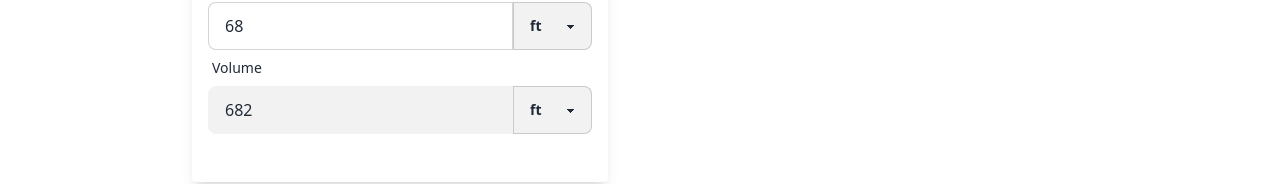
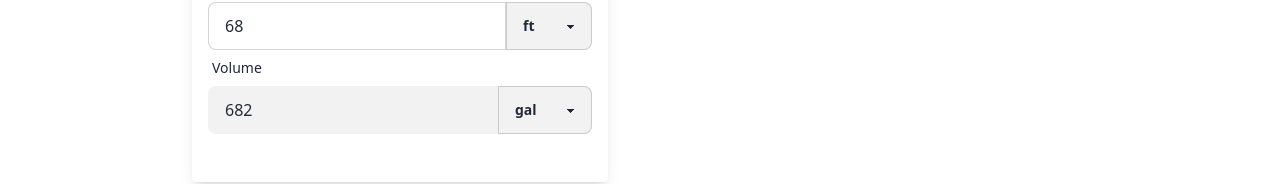
Before and after one commit to mama4294/ChemECalcs, a Next.js app in the folder chem_e_calc/: page /geometry in a window 1280 px wide. Shown: the part 430-614 px from the top of the page. Built offline with nearby package versions, Linux system fonts and the light colour scheme.

Commit message:
adds unit conversion library and types

```diff
--- a/chem_e_calc/package.json
+++ b/chem_e_calc/package.json
@@ -9,6 +9,7 @@
     "lint": "next lint"
   },
   "dependencies": {
+    "convert-units": "^2.3.4",
     "daisyui": "^2.31.0",
     "next": "12.3.1",
     "react": "18.2.0",
--- a/chem_e_calc/src/pages/geometry.tsx
+++ b/chem_e_calc/src/pages/geometry.tsx
@@ -1,6 +1,8 @@
 import Link from "next/link"
-import { type } from "os"
 import { useState } from "react"
+import { units, Units, convertUnits } from "../../utils/units"
+
+
 
 const Geometry = () =>{
     return(
@@ -39,10 +41,12 @@ const SectionContainer = () =>{
     {
         id: 1,
         name: 'diameter',
+        unitType: 'length',
         type: 'number',
         placeholder: 'enter value',
         label: "Diameter",
         displayValue: {value: 68, unit: "ft"},
+        convertedValue: {value: 0, unit: "m"},
         solveable: true,
         selectiontext: "Solve for Diameter",
         selected: false,
@@ -50,10 +54,12 @@ const SectionContainer = () =>{
     {
         id: 2,
         name: 'height',
+        unitType: 'length',
         type: 'number',
         placeholder: 'enter value',
         label: "Height",
         displayValue: {value: 68, unit: "ft"},
+        convertedValue: {value: 0, unit: "m"},
         solveable: true,
         selectiontext: "Solve for Height",
         selected: false,
@@ -61,10 +67,12 @@ const SectionContainer = () =>{
     {
         id: 3,
         name: 'volume',
+        unitType: 'volume',
         type: 'number',
         placeholder: 'enter value',
         label: "Volume",
         displayValue: {value: 682, unit: "gal"},
+        convertedValue: {value: 0, unit: "m3"},
         solveable: true,
         selectiontext: "Solve for Voluem",
         selected: true,
@@ -81,8 +89,12 @@ const changeSolveSelection = (id: number):void =>{
 
 const changeUnit = (id: number, unit: string):void =>{
     const newArr = values.map((o)=>{
-        const existingValue = o.displayValue.value
-        if(o.id === id) return {...o, displayValue: {value: existingValue, unit: unit}}
+        if(o.id === id){
+            const existingValue = o.displayValue.value
+            const convertedValue = convertUnits({value: existingValue, fromUnit: unit, toUnit: o.convertedValue.unit})
+            console.log(`${existingValue} ${unit} is ${convertedValue} ${o.convertedValue.unit}`)
+            return {...o, displayValue: {value: existingValue, unit: unit}}
+        }
         else return o;
     })
     setValues(newArr)
@@ -90,8 +102,23 @@ const changeUnit = (id: number, unit: string):void =>{
 
 const changeValue = (id: number, value: number):void =>{
     const newArr = values.map((o)=>{
-        const existingUnit = o.displayValue.unit
-        if(o.id === id) return {...o, displayValue: {value: value, unit: existingUnit}}
+        if(o.id === id){
+            const existingUnit = o.displayValue.unit
+            return {...o, displayValue: {value: value, unit: existingUnit}}
+        }
+        else return o;
+    })
+    setValues(newArr)
+}
+
+
+//Fix this
+const updateConvertedValue = (id: number, value: number):void =>{
+    const newArr = values.map((o)=>{
+        if(o.id === id){
+            const convertedUnit = o.convertedValue.unit
+            return {...o, convertedValue: {value: value, unit: convertedUnit}}
+        }
         else return o;
     })
     setValues(newArr)
@@ -122,7 +149,7 @@ type InputFieldProps = {
 
 
 const InputField = ({data, onChangeUnit, onChangeValue}:InputFieldProps) =>{
-    const {id, label, placeholder, type, selected, displayValue} = data
+    const {id, label, placeholder, type, selected, displayValue, unitType} = data
     const {value, unit} = displayValue;
 
     return(
@@ -133,10 +160,9 @@ const InputField = ({data, onChangeUnit, onChangeValue}:InputFieldProps) =>{
         <label className="input-group">
             <input className="input input-bordered w-full" type={type} value={value} placeholder={placeholder} disabled={selected} onChange={(e)=>onChangeValue(id, Number(e.target.value))}/>
             <select className="select input-bordered bg-base-200 text-base-content" value={unit} onChange={(e)=>onChangeUnit(id, e.target.value)}>
-                <option>ft</option>
-                <option>in</option>
-                <option>cm</option>
-                <option>m</option>
+                {units[unitType as keyof Units].map((unitOption: string)=>{
+                    return <option>{unitOption}</option>
+                })}
             </select>
      </label>
     </div>
@@ -147,10 +173,16 @@ const InputField = ({data, onChangeUnit, onChangeValue}:InputFieldProps) =>{
 type InputType = {
     id: number
     name: string,
+    unitType: string,
     type: string,
     placeholder: string,
     label: string,
     displayValue:
+    {
+        value: number,
+        unit: string
+    },
+    convertedValue:
     {
         value: number,
         unit: string
--- /dev/null
+++ b/chem_e_calc/utils/units.ts
@@ -0,0 +1,146 @@
+let convert = require('convert-units')
+
+export const convertUnits = ({value, fromUnit, toUnit}:{value:number, fromUnit:string, toUnit:string}) =>{
+    return convert(value).from(fromUnit).to(toUnit)
+}
+
+
+export interface Units {
+    mass: string[],
+    volume: string[],
+    length: string[],
+    area: string[],
+    flowrate: string[],
+    temperature: string[],
+    speed: string[],
+    pressure: string[],
+    voltage: string[],
+    current: string[],
+    power: string[],
+}
+
+export const units = {
+    mass: [
+        "mg",
+        "g",
+        "kg",
+        "oz",
+        "lb",
+        "mt",
+        "t",
+    ],
+    volume: [
+        "mm3",
+        "cm3",
+        "ml",
+        "l",
+        "m3",
+        "km3",
+        "tsp",
+        "Tbs",
+        "in3",
+        "fl-oz",
+        "cup",
+        "pnt",
+        "qt",
+        "gal",
+        "ft3",
+        "yd3",
+    ],
+    length: [
+        "mm",
+        "cm",
+        "m",
+        "in",
+        "ft",
+        "mi",
+    ],
+    area:[
+        "mm2",
+        "cm2",
+        "m2",
+        "ha",
+        "km2",
+        "in2",
+        "ft2",
+        "mi2",
+    ],
+    flowrate:[
+        "mm3/s",
+        "cm3/s",
+        "ml/s",
+        "l/s",
+        "l/min",
+        "l/h",
+        "kl/s",
+        "kl/min",
+        "kl/h",
+        "m3/s",
+        "m3/min",
+        "m3/h",
+        "km3/s",
+        "tsp/s",
+        "Tbs/s",
+        "in3/s",
+        "in3/min",
+        "in3/h",
+        "fl-oz/s",
+        "fl-oz/min",
+        "fl-oz/h",
+        "cup/s",
+        "pnt/s",
+        "pnt/min",
+        "pnt/h",
+        "qt/s",
+        "gal/s",
+        "gal/min",
+        "gal/h",
+        "ft3/s",
+        "ft3/min",
+        "ft3/h",
+        "yd3/s",
+        "yd3/min",
+        "yd3/h'",
+    ],
+    temperature: [
+        "C",
+        "F",
+        "K",
+        "R",
+    ],
+    speed: [
+        "m/s",
+        "km/h",
+        "m/h",
+        "knot",
+        "ft/s",
+            ],
+    pressure: [
+        "Pa",
+        "hPa",
+        "kPa",
+        "MPa",
+        "bar",
+        "torr",
+        "psi",
+        "ksi",
+    ],
+    voltage: [
+        "V",
+        "mV",
+        "kV",
+    ],
+    current: [
+        "A",
+        "mA",
+        "kA",
+    ],
+    power: [
+        "W",
+        "mW",
+        "kW",
+        "MW",
+        "GW",
+    ]
+
+}
```
Also changed, not shown: 1 other file (tests, documents, lock files or other folders).
